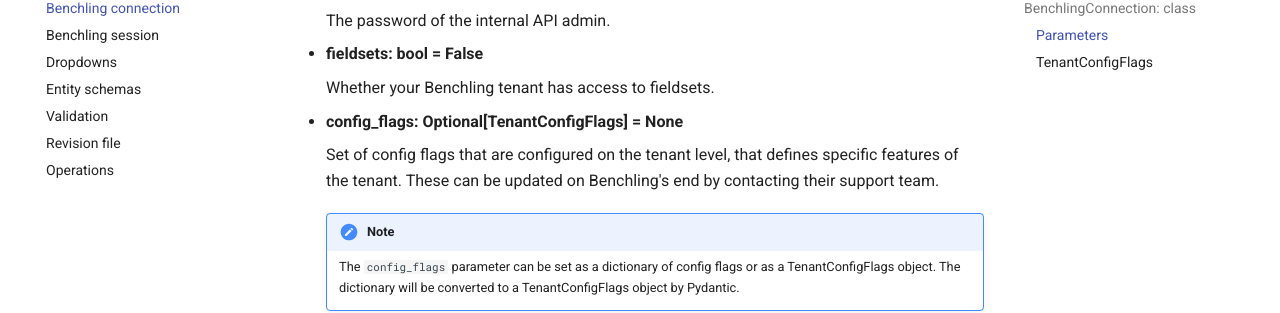
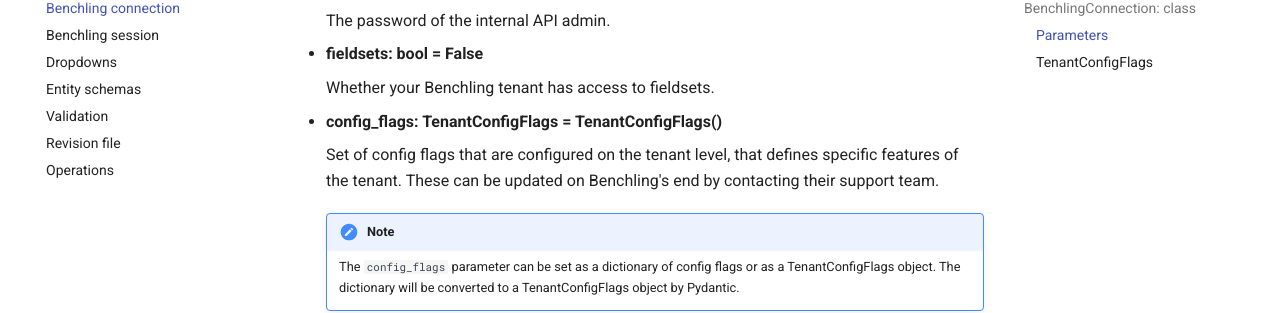
Before and after one commit to twigbio/liminal-orm, an MkDocs documentation site: the page built from docs/reference/benchling-connection.md, in a window 1280 px wide and 900 px high, scrolled down 1350 px. Shown: the part 148-461 px from the top of the window. Built offline with MkDocs 1.6.1 and Material for MkDocs 9.7.7, drawn with Linux system fonts in a browser that asks for light colours; comment, search, counter and statistics services are not loaded.

Commit message:
docstrings

```diff
--- a/docs/reference/benchling-connection.md
+++ b/docs/reference/benchling-connection.md
@@ -62,7 +62,7 @@
 
     Whether your Benchling tenant has access to fieldsets.
 
-- **config_flags: Optional[TenantConfigFlags] = None**
+- **config_flags: TenantConfigFlags = TenantConfigFlags()**
 
     Set of config flags that are configured on the tenant level, that defines specific features of the tenant. These can be updated on Benchling's end by contacting their support team.
 
```
